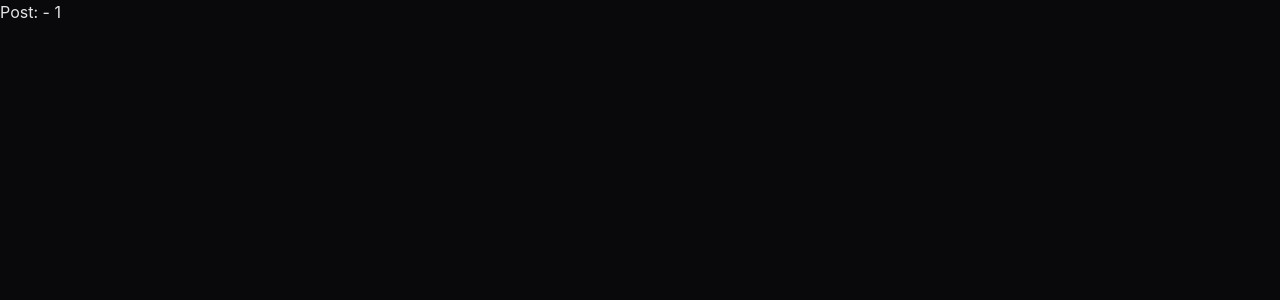
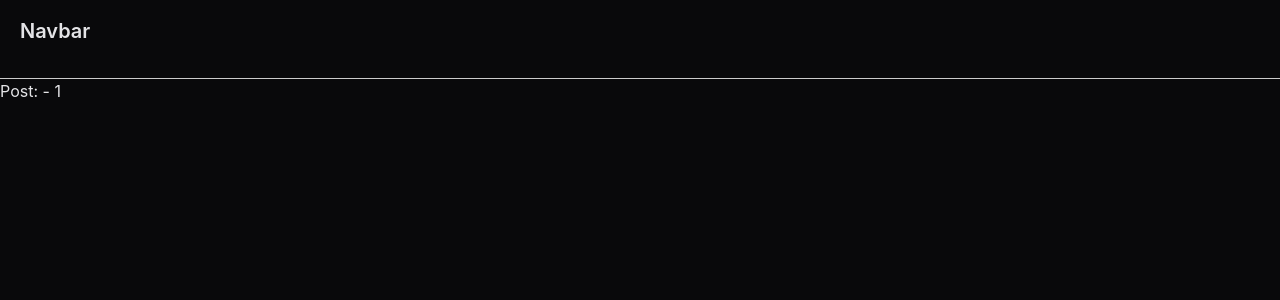
Before and after one commit to burakbehlull/blog-app-with-api, a React (Vite) app: page /posts/1 in a window 1280 px wide. Shown: the top 300 px of the page. Built offline with nearby package versions, Linux system fonts and the light colour scheme.

Commit message:
feat: Add MainLayout

```diff
--- a/src/App.tsx
+++ b/src/App.tsx
@@ -1,8 +1,15 @@
 import Routers from "./routes/index";
-
+import { MainLayout } from "@pages"
 function App() {
 
-  return <Routers />
+  return (
+	<>
+		<MainLayout>
+			<Routers />
+		</MainLayout>
+	</>
+  )
+
 
 }
 
--- a/src/pages/Layout.tsx
+++ /dev/null
@@ -1,7 +0,0 @@
-export default function Layout() {
-    return (
-        <>
-            LAYOUT
-        </>
-    )
-}
--- a/src/pages/index.ts
+++ b/src/pages/index.ts
@@ -1,4 +1,4 @@
-import Layout from "./Layout";
+import MainLayout from "./layouts/MainLayout";
 import UserProfile from "./UserProfile";
 
 import Login from "./auth/Login";
@@ -29,5 +29,5 @@ export {
 	Login,
 
 	// main
-	Layout
+	MainLayout
 }
--- /dev/null
+++ b/src/pages/layouts/MainLayout.tsx
@@ -0,0 +1,24 @@
+import { Box, Container, Flex, Text } from "@mantine/core";
+
+export default function MainLayout({children}) {
+  return (
+    <Flex direction="column" h="100vh">
+      <Box
+        h="9.9%"
+        px="lg"
+        py="md"
+        style={{
+          borderBottom: "1px solid #ccc",
+        }}
+      >
+        <Text fw={600} fz="xl">
+          Navbar
+        </Text>
+      </Box>
+
+      <Box h="90.1%" >
+		  {children}
+      </Box>
+    </Flex>
+  )
+}
```
